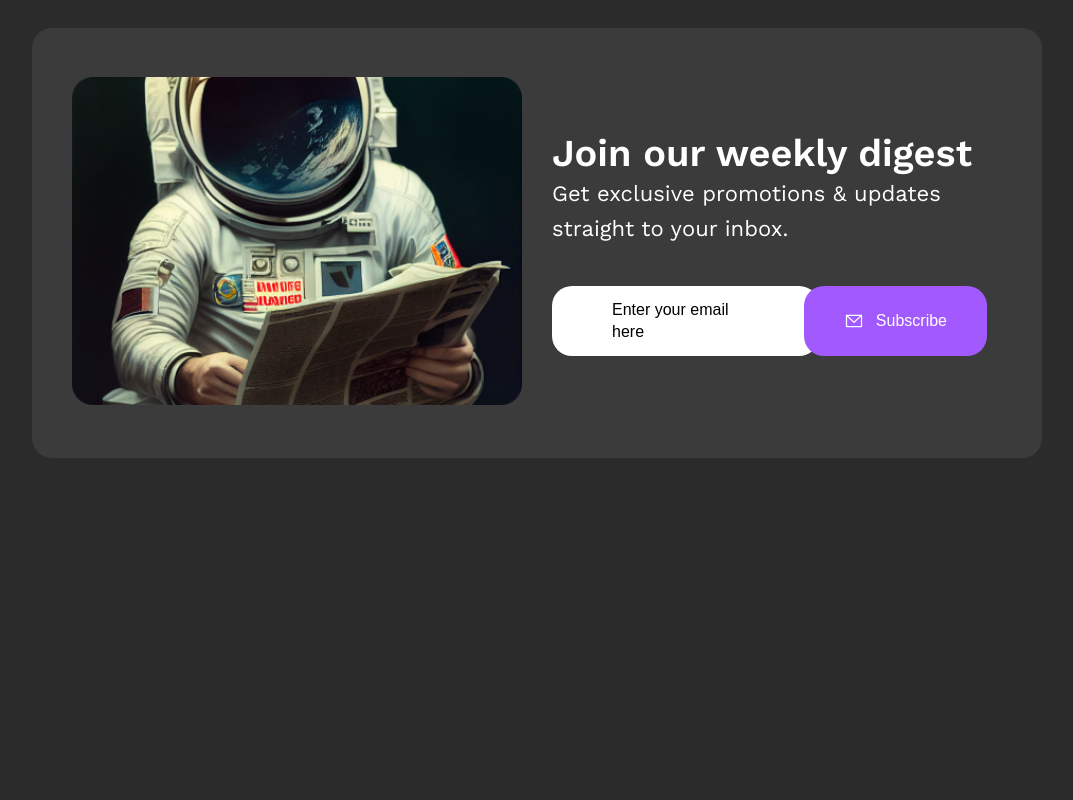
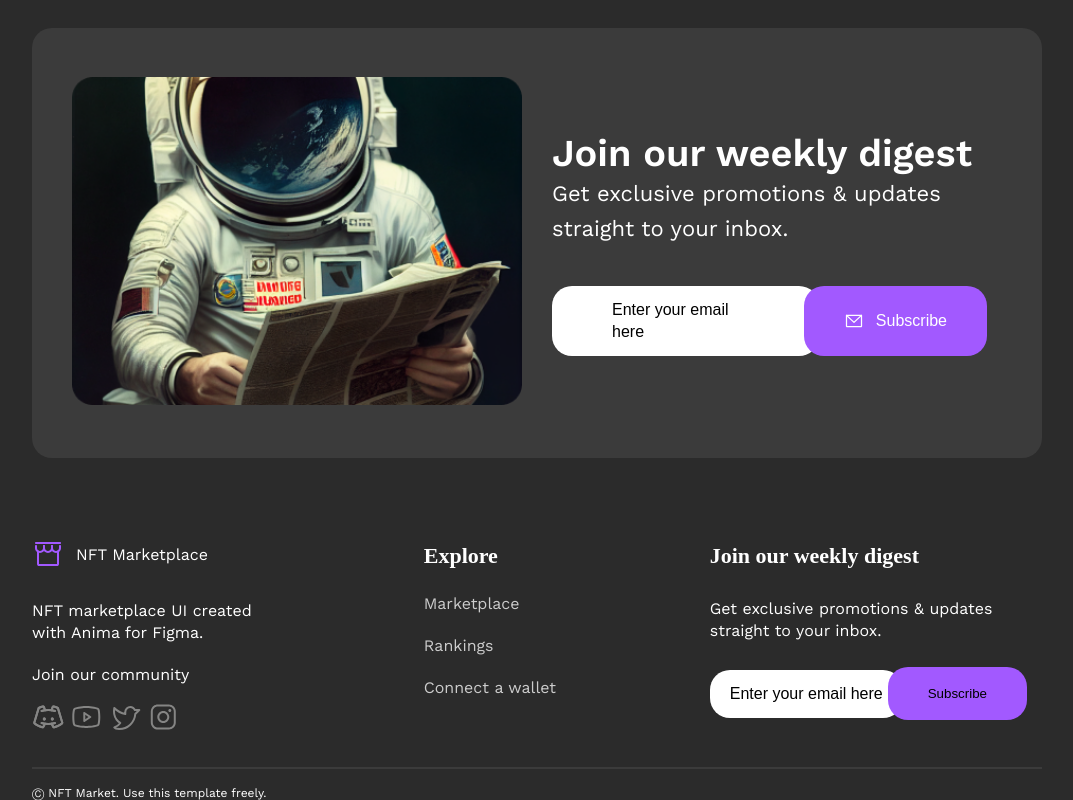
Before and after one commit to dilshod2604/NFT-Marketplace, a plain HTML site: page index.html in a window 1280 px wide. Shown: the part 6249-7049 px from the top of the page, without its empty margins (103-1176 px from the left). Before the commit the page ends 6707 px from the top, so only its background shows below. Drawn offline with Linux system fonts and the light colour scheme.

Commit message:
finished footer

```diff
--- a/css/style.css
+++ b/css/style.css
@@ -741,7 +741,135 @@ a {
   text-align: left;
   margin: 0;
 }
+.footer__content {
+  display: flex;
+  justify-content: space-between;
+  margin-top: 80px;
+}
+.footer__top__box {
+  display: flex;
+  align-items: flex-start;
+  flex-direction: column;
+  /* width: 100%; */
+}
+.footer__top__logo {
+  display: flex;
+  align-items: center;
+  gap: 12px;
+  margin-bottom: 30px;
+}
+.footer__logo__name {
+  margin: 0;
+}
+.footer__top__link1 {
+  font-size: 16px;
+  font-weight: 400;
+  line-height: 22px;
+  letter-spacing: 0em;
+  text-align: left;
+  margin-bottom: 20px;
+  max-width: 238px;
+}
+.footer__top__link2 {
+  font-size: 16px;
+  font-weight: 400;
+  line-height: 22px;
+  letter-spacing: 0em;
+  text-align: left;
+  margin-bottom: 15px;
+}
+.footer__middle__box {
+  display: flex;
+  flex-direction: column;
+  align-items: flex-start;
+  /* width: 100%; */
+}
+.footer__middle__title {
+  margin: 0;
+  font-family: Space Mono;
+  font-size: 22px;
+  font-weight: 700;
+  line-height: 35px;
+  letter-spacing: 0em;
+  text-align: left;
+}
+.footer__middle__link {
+  font-family: Work Sans;
+  font-size: 16px;
+  font-weight: 400;
+  line-height: 22px;
+  letter-spacing: 0em;
+  text-align: left;
+  color: #cccccc;
+  margin-top: 20px;
+}
+.footer__bottom__box {
+  display: flex;
+  flex-direction: column;
+  align-items: flex-start;
+  gap: 25px;
+  /* width: 100%; */
+}
+.footer__bottom__title {
+  margin: 0;
+  font-family: Space Mono;
+  font-size: 22px;
+  font-weight: 700;
+  line-height: 35px;
+  letter-spacing: 0em;
+  text-align: left;
+}
+.footer__bottom__text {
+  margin: 0;
+  font-family: Work Sans;
+  font-size: 16px;
+  font-weight: 400;
+  line-height: 22px;
+  letter-spacing: 0em;
+  text-align: left;
+  max-width: 330px;
+}
+.footer__bottom__buttons {
+  display: flex;
+  align-items: center;
+  justify-content: flex-start;
+}
+.footer__bottom__button1 {
+  background: #fff;
+  padding: 13px 20px;
+  border-radius: 20px;
+  border: none;
+  font-size: 16px;
+  font-weight: 400;
+  line-height: 22px;
+  letter-spacing: 0em;
+  text-align: left;
+}
+.footer__bottom__button2 {
+  background: #a259ff;
+  padding: 19px 40px;
+  border-radius: 20px;
+  border: none;
+  position: relative;
+  right: 15px;
+}
+.under__footer{
+  display: flex;
+  align-items: flex-end;
+  margin-top: 30px;
+  border-top:2px solid #3b3b3b;
+  height: 33px;
+}
+.under__foter__text{
+font-family: Work Sans;
+font-size: 12px;
+font-weight: 400;
+line-height: 13px;
+letter-spacing: 0em;
+text-align: left;
+margin: 0;
 
+}
 @media (max-width: 1000px) {
   .frame__content {
     flex-direction: column;
@@ -804,6 +932,10 @@ a {
   .categories__box {
     grid-auto-rows: 250px;
   }
+  .footer__content {
+    flex-direction: column;
+    align-items: flex-start;
+  }
 }
 
 @media (max-width: 760px) {
@@ -863,6 +995,13 @@ a {
     padding: 40px 0 40px 0;
     background: none;
     border-radius: 0px;
+  }
+  .widget__box__images {
+    max-width: 400px;
+    height: 300px;
+  }
+  .widget__img__box {
+    text-align: center;
   }
 }
 
@@ -931,4 +1070,17 @@ a {
   .discover__box {
     grid-auto-rows: 500px;
   }
+  .footer__bottom__buttons {
+    flex-direction: column;
+    width: 100%;
+    align-items: center;
+    gap: 20px;
+  }
+  .footer__bottom__button1 {
+    width: 100%;
+  }
+  .footer__bottom__button2 {
+    width: 100%;
+    position:unset ;
+  }
 }
--- a/index.html
+++ b/index.html
@@ -524,7 +524,6 @@
         <section class="widget">
           <div class="container">
             <div class="widget__content">
-
               <div class="widget__img__box">
                 <img class="widget__box__images" src="./img/Photo.png" alt="" />
               </div>
@@ -545,7 +544,50 @@
           </div>
         </section>
       </main>
-      <footer class="footer"></footer>
+      <footer class="footer">
+        <div class="container">
+          <div class="footer__content">
+            <div class="footer__top__box">
+              <a href="" class="footer__top__logo">
+                <img src="img/logo.svg  " alt="" />
+                <p class="footer__logo__name">NFT Marketplace</p>
+              </a>
+              <a href="" class="footer__top__link1"
+                >NFT marketplace UI created with Anima for Figma.</a
+              >
+              <a href="" class="footer__top__link2">Join our community</a>
+
+              <div class="footer__top__services">
+                <img src="./img/service1.svg" alt="" />
+                <img src="./img/service2.svg" alt="" />
+                <img src="./img/service3.svg" alt="" />
+                <img src="./img/service4.svg" alt="" />
+              </div>
+            </div>
+            <div class="footer__middle__box">
+              <h2 class="footer__middle__title">Explore</h2>
+              <a href="" class="footer__middle__link">Marketplace</a>
+              <a href="" class="footer__middle__link">Rankings</a>
+              <a href="" class="footer__middle__link">Connect a wallet</a>
+            </div>
+            <div class="footer__bottom__box">
+              <h2 class="footer__bottom__title">Join our weekly digest</h2>
+              <p class="footer__bottom__text">
+                Get exclusive promotions & updates straight to your inbox.
+              </p>
+              <div class="footer__bottom__buttons">
+                <button class="footer__bottom__button1">
+                  Enter your email here
+                </button>
+                <button class="footer__bottom__button2">Subscribe</button>
+              </div>
+            </div>
+          </div>
+          <div class="under__footer">
+            <p class="under__foter__text">Ⓒ NFT Market. Use this template freely.</p>
+          </div>
+        </div>
+      </footer>
     </div>
     <script src="index.js"></script>
   </body>
```
Also changed, not shown: img/service1.svg (added), img/service2.svg (added), img/service3.svg (added), img/service4.svg (added).
